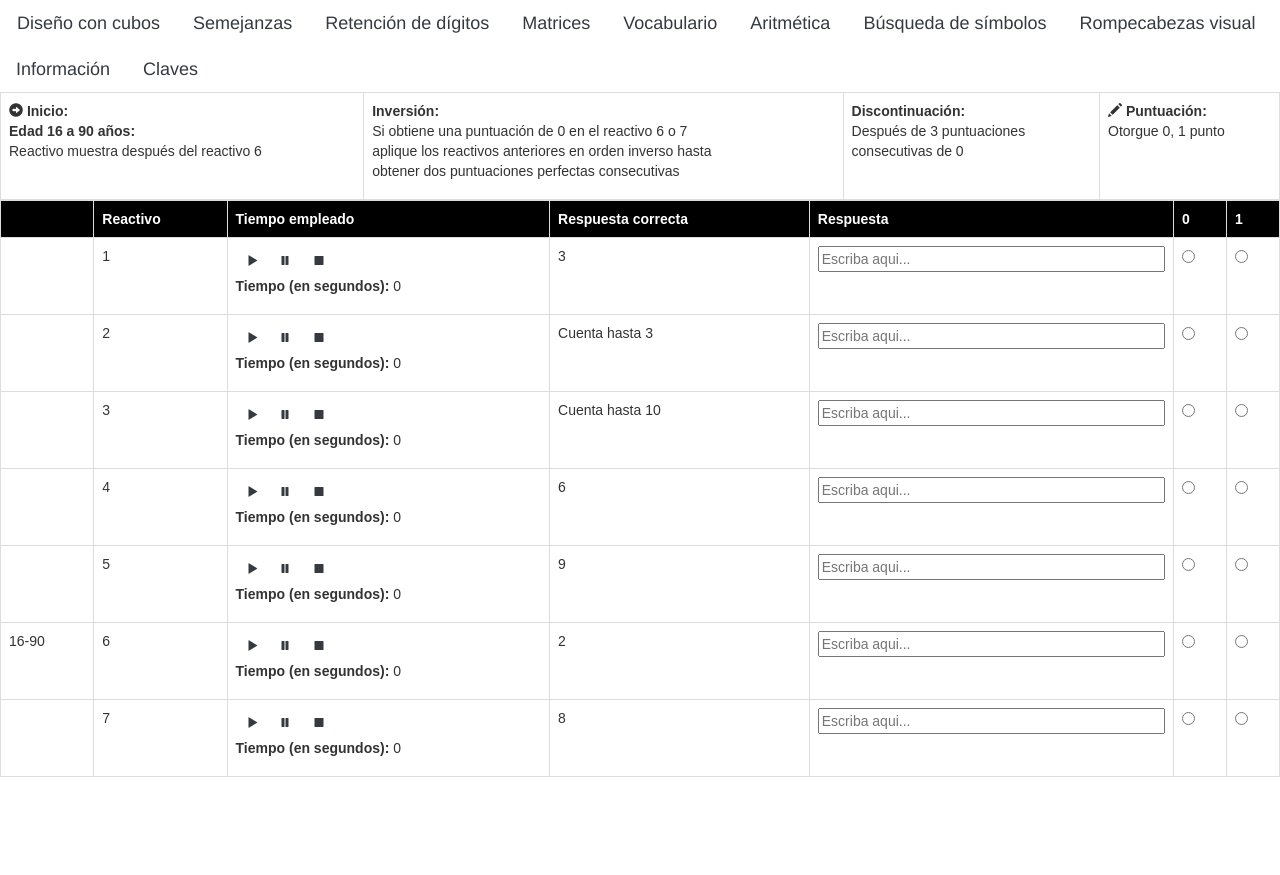
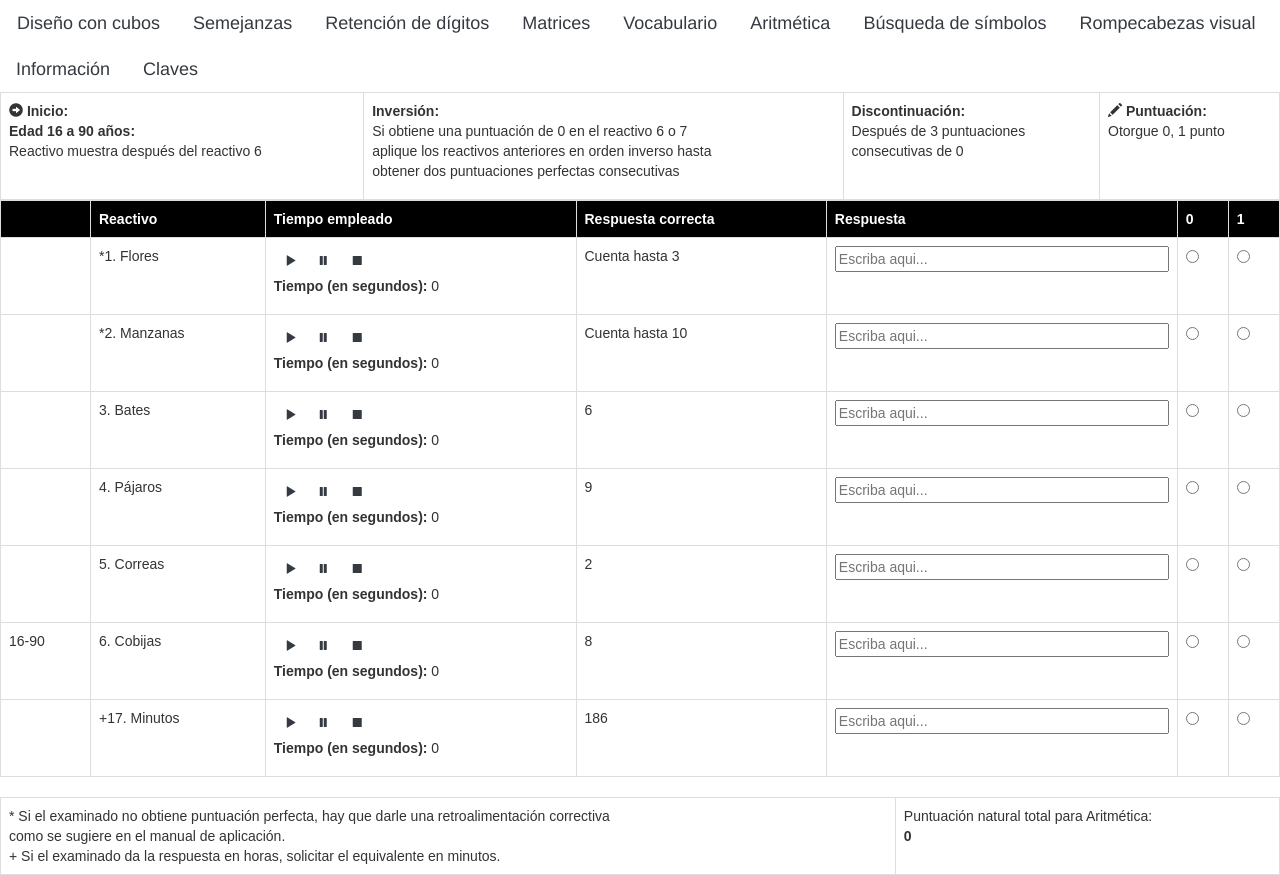
Before and after one commit to Negrinho1017/pruebas-psicologia, an Angular app in the folder frontend/: page /aritmetica in a window 1280 px wide. Before the commit the page ends 800 px from the top, so only its background shows below. Built offline with nearby package versions, Linux system fonts and the light colour scheme.

Commit message:
Añadido puntuación total para aritmética

```diff
--- a/frontend/src/app/aritmetica/aritmetica.component.html
+++ b/frontend/src/app/aritmetica/aritmetica.component.html
@@ -44,9 +44,9 @@
       </tr>
       <tr *ngFor="let item of respuestasCorrectas; let i = index">
         <td><p *ngIf="i==5">16-90</p></td>
-        <td>{{i+1}}</td>
+        <td>{{item.ensayo}}</td>
         <td><app-cronometro></app-cronometro></td>
-        <td>{{item}}</td>
+        <td>{{item.respuesta}}</td>
         <td>
           <input type="text" placeholder="Escriba aqui..." id="txtRespuesta">
           <!--<textarea></textarea>-->
@@ -56,6 +56,17 @@
       </tr>
     </table>
   </div>
+  <table>
+      <td>
+        * Si el examinado no obtiene puntuación perfecta, hay que darle una retroalimentación correctiva<br>
+        como se sugiere en el manual de aplicación.<br>
+        + Si el examinado da la respuesta en horas, solicitar el equivalente en minutos.
+      </td>
+      <td>
+        Puntuación natural total para Aritmética: <br>
+        <b>{{this.puntuacion}}</b>
+      </td>
+  </table>
 </body>
 
 </html>
--- a/frontend/src/app/aritmetica/aritmetica.component.ts
+++ b/frontend/src/app/aritmetica/aritmetica.component.ts
@@ -1,11 +1,17 @@
 import { Component, OnInit } from '@angular/core';
+import { EnsayoRespuestaModel } from '../model/EnsayoRespuestaModel';
+
 @Component({
   selector: 'app-aritmetica',
   templateUrl: './aritmetica.component.html',
   styleUrls: ['./aritmetica.component.css']
 })
 export class AritmeticaComponent implements OnInit {
-  respuestasCorrectas: String[] = ["3","Cuenta hasta 3","Cuenta hasta 10","6","9","2","8"];
+  respuestasCorrectas: EnsayoRespuestaModel[] = [new EnsayoRespuestaModel("*1. Flores","Cuenta hasta 3"),
+  new EnsayoRespuestaModel("*2. Manzanas","Cuenta hasta 10"),new EnsayoRespuestaModel("3. Bates","6"),
+  new EnsayoRespuestaModel("4. Pájaros","9"),new EnsayoRespuestaModel("5. Correas","2"),
+  new EnsayoRespuestaModel("6. Cobijas","8"),new EnsayoRespuestaModel("+17. Minutos","186")];
+  puntuacion: number = 0;
   constructor() { }
 
   ngOnInit() {
```
